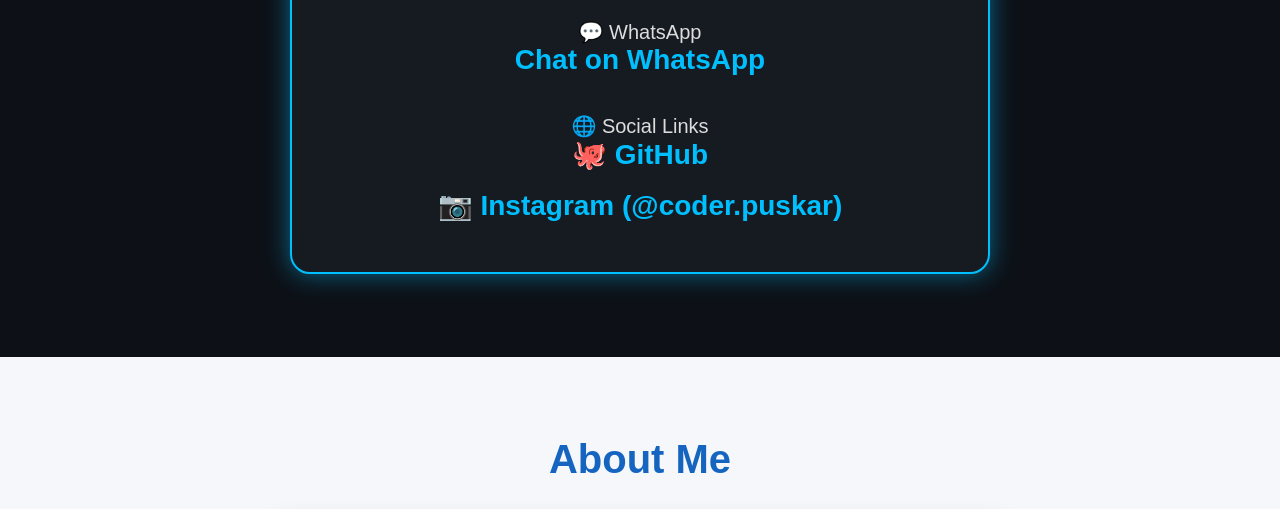
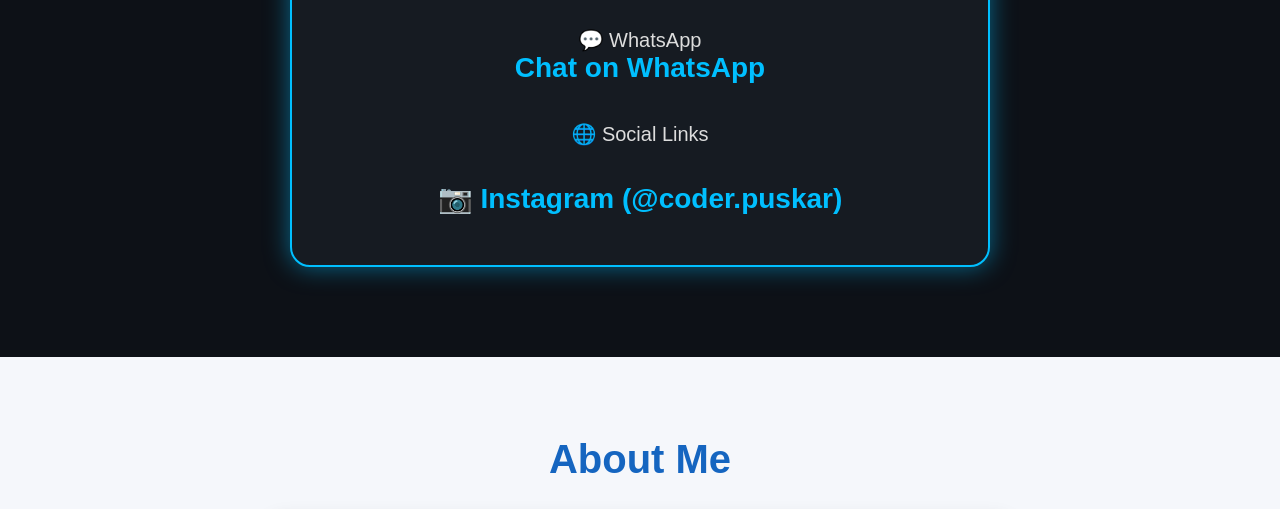
Before and after one commit to puskarsinghcoder/Puskar-singh, a plain HTML site: page index.html in a window 1280 px wide. Shown: the part 820-1329 px from the top of the page. Drawn offline with Linux system fonts and the light colour scheme.

Commit message:
Update index.html

```diff
--- a/index.html
+++ b/index.html
@@ -37,7 +37,7 @@
 
         <p>📧 Email</p>
         <a href="mailto:puskarsinghcoder@gmail.com">
-            puskarsinghcoder@gmail.com
+         puskarsinghcoder@gmail.com
         </a>
 
         <br><br>
@@ -51,10 +51,6 @@
 
 
          <p>🌐 Social Links</p>
-
-        <a href="https://github.com/puskarsinghcodersvg" target="_blank" class="social-btn github">
-            🐙 GitHub
-        </a>
 
         <br><br>
 
```
